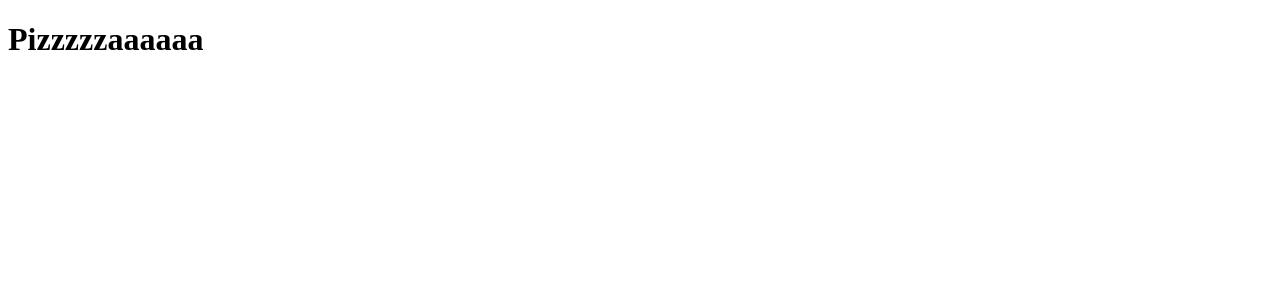
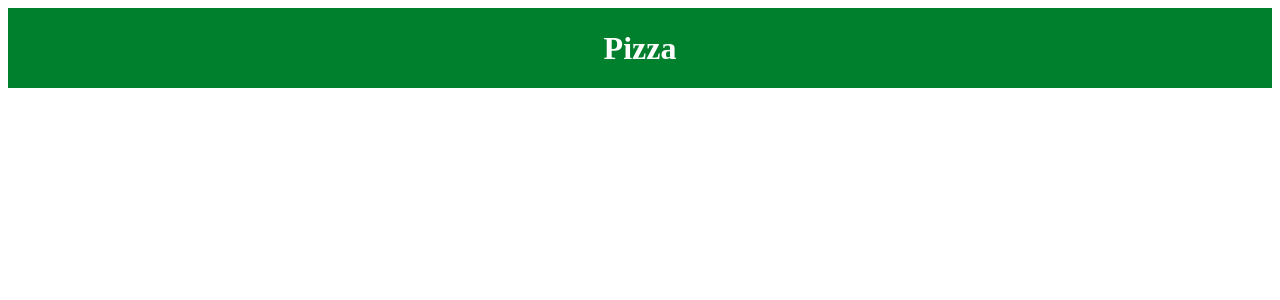
Before and after one commit to ambulcao/pizza-website, a React (Create React App) app: page / in a window 1280 px wide. Shown: the top 300 px of the page. Built offline with nearby package versions, Linux system fonts and the light colour scheme.

Commit message:
Adjusting Navbar

```diff
--- a/src/App.js
+++ b/src/App.js
@@ -1,10 +1,18 @@
 import React from 'react';
+import {
+  BrowserRouter as Router,
+  Switch,
+  Route,
+  Link
+} from "react-router-dom";
+
+import Navbar from './components/Navbar';
 
 function App() {
   return (
-    <div className="App">
-      <h1>Pizzzzzaaaaaa</h1>
-    </div>
+    <Router>
+      <Navbar />
+    </Router>
   );
 }
 
--- /dev/null
+++ b/src/components/Navbar/NavbarElements.js
@@ -0,0 +1,25 @@
+import styled from 'styled-components';
+import { NavLink as Link } from 'react-router-dom';
+
+export const Nav = styled.nav`
+    background: #007F2D;
+    height: 80px;
+    display: flex;
+    justify-content: center;
+    font-weight: 700;
+`;
+
+export const NavLink = styled(Link)`
+    color: #fff;
+    font-size: 2rem;
+    display: flex;
+    align-items: center;
+    text-decoration: none;
+    cursor: pointer;
+
+    @media screen and (max-width: 400px) {
+        position: absolute;
+        top: 10px;
+        flex: 25px;
+    }
+`;
--- /dev/null
+++ b/src/components/Navbar/index.js
@@ -0,0 +1,14 @@
+import React from "react";
+import { Nav, NavLink } from "./NavbarElements";
+
+const Navbar = () => {
+  return (
+    <>
+        <Nav>
+            <NavLink to="/">Pizza</NavLink>
+        </Nav>
+    </>
+  );
+};
+
+export default Navbar;
```
